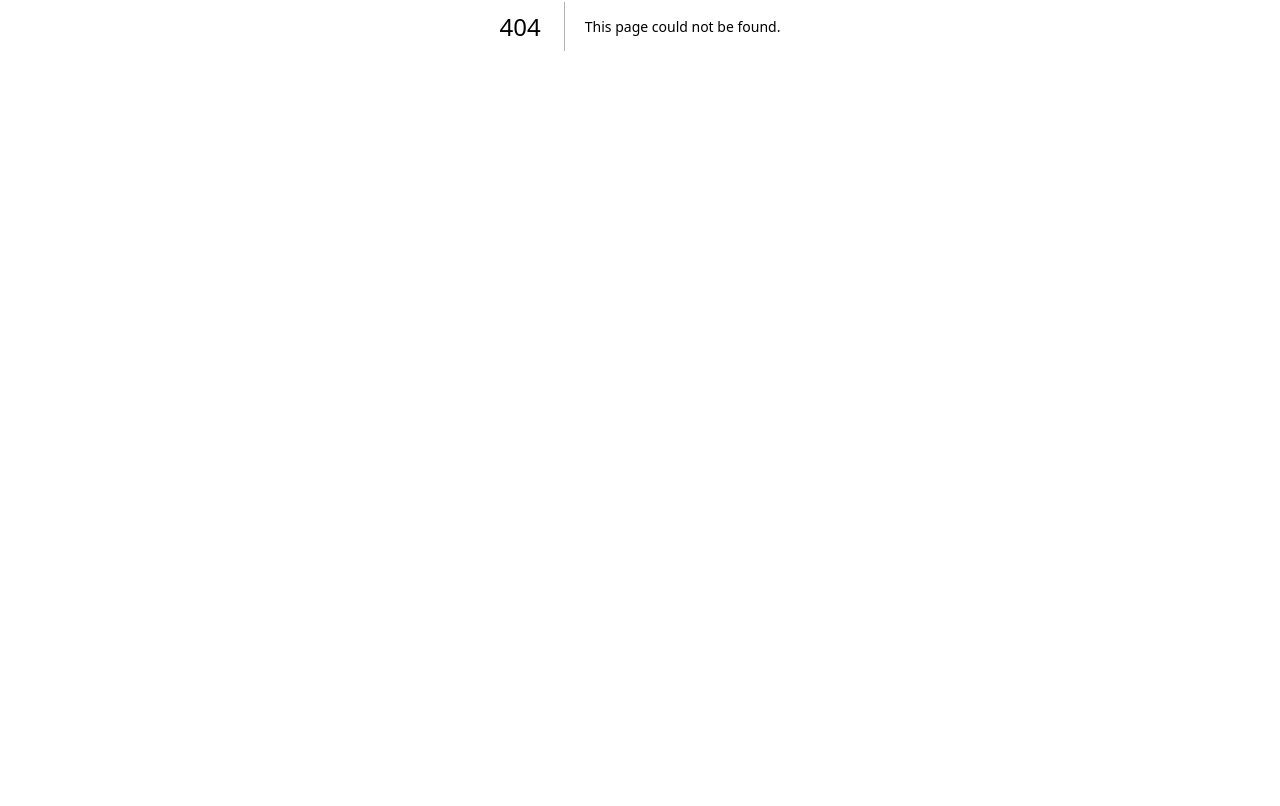
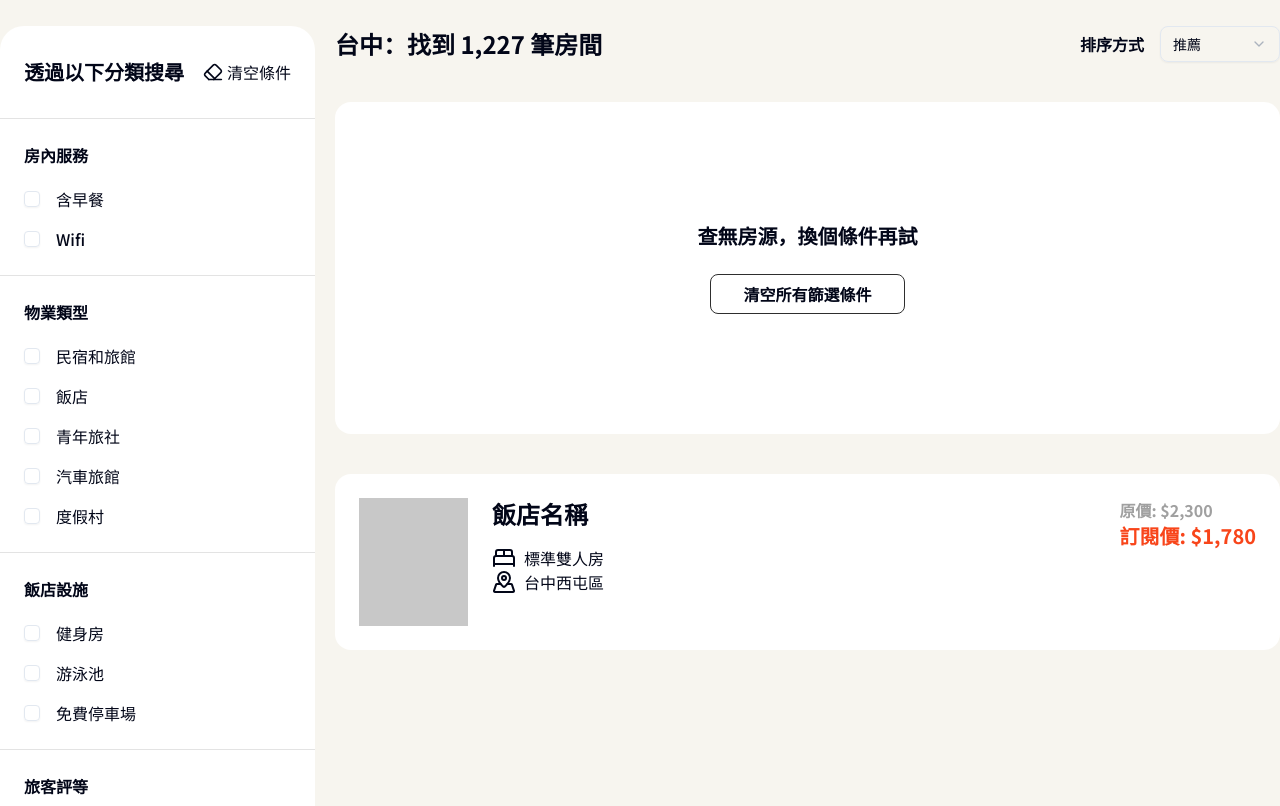
Before and after one commit to MisTPEBUS/stay-mi-next-app, a Next.js app: page /search in a window 1280 px wide. Before the commit this address had no page. Shown: the part 374-1180 px from the top of the page. Before the commit the page ends 800 px from the top, so only its background shows below. Built offline with nearby package versions, Linux system fonts and the light colour scheme.

Commit message:
feat: 🎸 新增 飯店導覽頁面 初版

```diff
--- /dev/null
+++ b/src/app/(main)/search/_components/FilterCheckbox.tsx
@@ -0,0 +1,21 @@
+import React from "react";
+
+import { Checkbox } from "@/components/ui/checkbox";
+import { Label } from "@/components/ui/label";
+
+type FilterCheckboxProps = {
+  title: string;
+};
+
+const FilterCheckbox = ({ title }: FilterCheckboxProps) => {
+  return (
+    <div className="flex items-center gap-4">
+      <Checkbox id={title} />
+      <Label htmlFor={title} className="text-base">
+        {title}
+      </Label>
+    </div>
+  );
+};
+
+export default FilterCheckbox;
--- /dev/null
+++ b/src/app/(main)/search/_components/FilterSideBar.tsx
@@ -0,0 +1,59 @@
+import { Eraser } from "lucide-react";
+import React, { useState } from "react";
+
+import { Slider } from "@/components/ui/slider";
+
+import FilterCheckbox from "./FilterCheckbox";
+
+const filterSections = [
+  {
+    title: "房內服務",
+    options: ["含早餐", "Wifi"],
+  },
+  {
+    title: "物業類型",
+    options: ["民宿和旅館", "飯店", "青年旅社", "汽車旅館", "度假村"],
+  },
+  { title: "飯店設施", options: ["健身房", "游泳池", "免費停車場"] },
+  { title: "旅客評等", options: ["2 星以上", "3 星以上", "4 星以上", "5 星"] },
+  { title: "飯店風格", options: ["經濟實惠", "中等價位", "豪華", "適合全家"] },
+];
+
+const FilterSideBar = () => {
+  const [range, setRange] = useState([1000, 8000]);
+  return (
+    <div className="bg-white-pure w-1/3 rounded-3xl">
+      <div className="border-gray/50 flex items-center justify-between border-b px-6 py-8">
+        <span className="text-xl font-bold">透過以下分類搜尋</span>
+        <div className="flex items-center">
+          <Eraser className="m-1 size-5" />
+          清空條件
+        </div>
+      </div>
+      <div>
+        <div>
+          {filterSections.map((section) => (
+            <div key={section.title} className="border-gray/50 border-b p-6">
+              <p className="mb-5 font-bold">{section.title}</p>
+              <div className="space-y-4">
+                {section.options.map((option) => (
+                  <FilterCheckbox key={option} title={option} />
+                ))}
+              </div>
+            </div>
+          ))}
+        </div>
+        <div className="flex flex-col p-6">
+          <p className="mb-5 font-bold">每晚預算</p>
+          <div className="mb-7 font-bold">
+            NT ${range[0]} ~ NT ${range[1]}
+            {range[1] === 8000 && "+"}
+          </div>
+          <Slider min={1000} max={8000} step={100} value={range} onValueChange={setRange} />
+        </div>
+      </div>
+    </div>
+  );
+};
+
+export default FilterSideBar;
--- /dev/null
+++ b/src/app/(main)/search/_components/RoomCard.tsx
@@ -0,0 +1,29 @@
+import { BedDouble, MapPinned } from "lucide-react";
+import React from "react";
+
+const RoomCard = () => {
+  return (
+    <div className="bg-white-pure flex gap-6 rounded-2xl p-6">
+      <div className="bg-gray size-32"></div>
+      <div className="flex w-full justify-between">
+        <div>
+          <div className="mb-4 text-2xl font-bold">飯店名稱</div>
+          <div className="flex items-center gap-2">
+            <BedDouble />
+            標準雙人房
+          </div>
+          <div className="flex items-center gap-2">
+            <MapPinned />
+            <div>台中西屯區</div>
+          </div>
+        </div>
+        <div>
+          <div className="text-gray-cap font-bold">原價: $2,300</div>
+          <div className="text-primary text-xl font-bold">訂閱價: $1,780</div>
+        </div>
+      </div>
+    </div>
+  );
+};
+
+export default RoomCard;
--- /dev/null
+++ b/src/app/(main)/search/page.tsx
@@ -0,0 +1,58 @@
+"use client";
+import React, { useState } from "react";
+
+import { Button } from "@/components/ui/button";
+import { Select, SelectContent, SelectItem, SelectTrigger, SelectValue } from "@/components/ui/select";
+
+import FilterSideBar from "./_components/FilterSideBar";
+import RoomCard from "./_components/RoomCard";
+
+const filterOptions = [
+  { label: "推薦", value: "recommended" },
+  { label: "最新", value: "latest" },
+  { label: "價格低到高", value: "priceLow" },
+  { label: "價格高到低", value: "priceHigh" },
+];
+
+const Search = () => {
+  const [filterType, setFilterType] = useState("recommended");
+  return (
+    <>
+      <div className="flex h-60 items-center bg-[url('/kv.webp')] bg-cover"></div>
+      <div className="container mx-auto flex flex-col gap-5 px-3 py-10 md:gap-10 md:px-0 md:py-20">
+        <div className="flex gap-5">
+          <FilterSideBar />
+          <div className="flex w-full flex-col gap-10">
+            <div className="flex items-center justify-between">
+              <span className="text-2xl font-bold">台中：找到 1,227 筆房間</span>
+              <div className="flex items-center gap-4">
+                <div className="font-bold">排序方式</div>
+                <Select value={filterType} onValueChange={setFilterType}>
+                  <SelectTrigger className="w-30">
+                    <SelectValue />
+                  </SelectTrigger>
+                  <SelectContent>
+                    {filterOptions.map((option) => (
+                      <SelectItem key={option.label} value={option.value}>
+                        {option.label}
+                      </SelectItem>
+                    ))}
+                  </SelectContent>
+                </Select>
+              </div>
+            </div>
+            <div className="bg-white-pure flex w-full flex-col items-center gap-6 rounded-2xl py-30">
+              <p className="text-xl font-bold">查無房源，換個條件再試</p>
+              <Button variant="outline" className="w-fit rounded-[0.5rem]">
+                清空所有篩選條件
+              </Button>
+            </div>
+            <RoomCard />
+          </div>
+        </div>
+      </div>
+    </>
+  );
+};
+
+export default Search;
```
